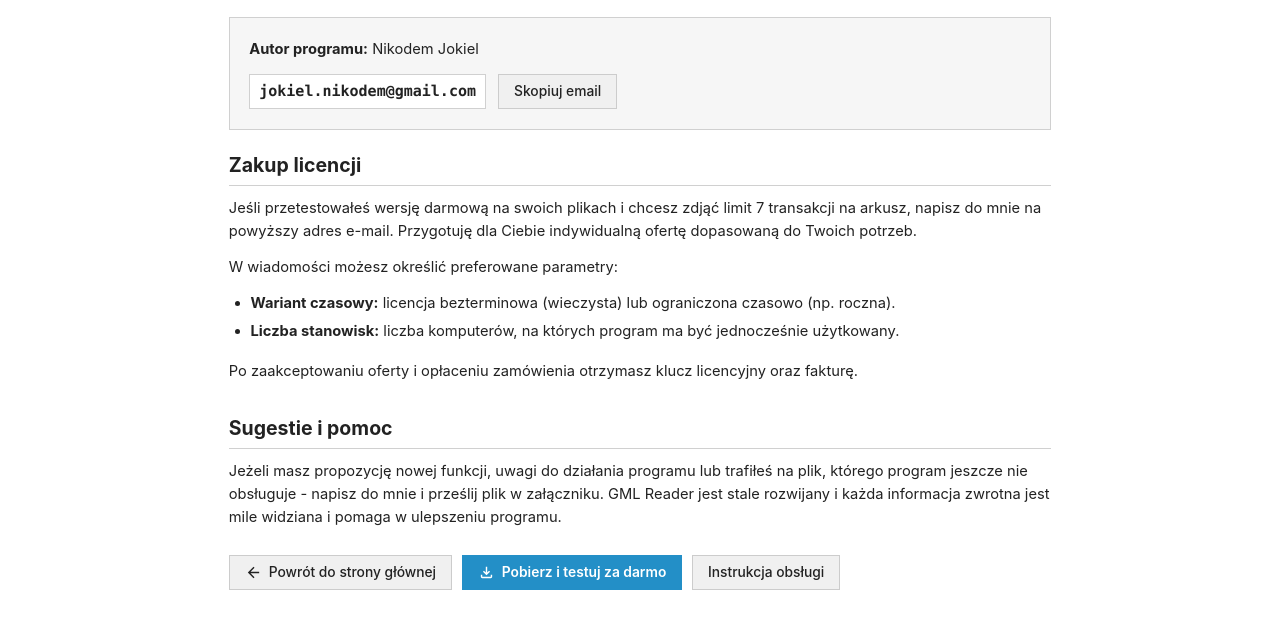
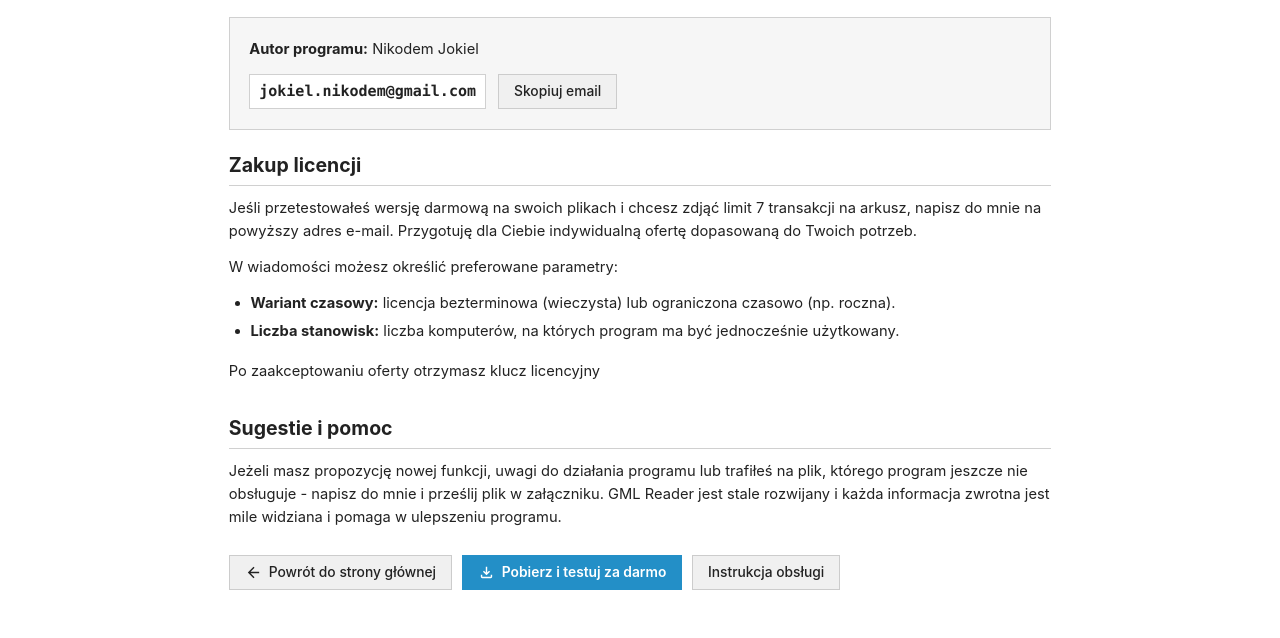
Before and after one commit to nikodemJokiel/gml_reader_website, a plain HTML site: page contact.html in a window 1280 px wide. Shown: the part 162-800 px from the top of the page. Drawn offline with Linux system fonts and the light colour scheme.

Commit message:
contact chages

```diff
--- a/contact.html
+++ b/contact.html
@@ -27,7 +27,9 @@
         <li><button class="theme-btn" id="theme-toggle" aria-label="Zmień motyw" title="Zmień motyw"></button></li>
       </ul>
       <button class="mobile-toggle" id="mobile-toggle" aria-label="Menu nawigacji" title="Menu">
-        <svg viewBox="0 0 24 24" fill="currentColor"><path d="M3,18V16H21v2H3Zm0-5V11H21v2H3ZM3,8V6H21V8H3Z"/></svg>
+        <svg viewBox="0 0 24 24" fill="currentColor">
+          <path d="M3,18V16H21v2H3Zm0-5V11H21v2H3ZM3,8V6H21V8H3Z" />
+        </svg>
       </button>
     </div>
   </header>
@@ -58,7 +60,7 @@
         <li><strong>Liczba stanowisk:</strong> liczba komputerów, na których program ma być jednocześnie użytkowany.
         </li>
       </ul>
-      <p>Po zaakceptowaniu oferty i opłaceniu zamówienia otrzymasz klucz licencyjny oraz fakturę.</p>
+      <p>Po zaakceptowaniu oferty otrzymasz klucz licencyjny</p>
 
       <h2>Sugestie i pomoc</h2>
       <p>Jeżeli masz propozycję nowej funkcji, uwagi do działania programu lub trafiłeś na plik, którego program jeszcze
@@ -67,11 +69,16 @@
 
       <div class="btn-group" style="margin-top: 1.75rem;">
         <a href="index.html" class="btn">
-          <svg viewBox="0 0 24 24" fill="currentColor"><path d="M7.83,13l5.6,5.6L12,20L4,12l8-8l1.43,1.4L7.83,11H20v2H7.83Z"/></svg>
+          <svg viewBox="0 0 24 24" fill="currentColor">
+            <path d="M7.83,13l5.6,5.6L12,20L4,12l8-8l1.43,1.4L7.83,11H20v2H7.83Z" />
+          </svg>
           <span>Powrót do strony głównej</span>
         </a>
         <a href="download.html" class="btn btn-primary">
-          <svg viewBox="0 0 24 24" fill="currentColor"><path d="M12,16L7,11L8.4,9.55l2.6,2.6V4h2v8.15l2.6-2.6L17,11l-5,5ZM6,20q-0.82,0-1.41-0.59T4,18V15H6v3H18V15h2v3q0,0.82-0.59,1.41T18,20H6Z"/></svg>
+          <svg viewBox="0 0 24 24" fill="currentColor">
+            <path
+              d="M12,16L7,11L8.4,9.55l2.6,2.6V4h2v8.15l2.6-2.6L17,11l-5,5ZM6,20q-0.82,0-1.41-0.59T4,18V15H6v3H18V15h2v3q0,0.82-0.59,1.41T18,20H6Z" />
+          </svg>
           <span>Pobierz i testuj za darmo</span>
         </a>
         <a href="user-manual.html" class="btn">Instrukcja obsługi</a>
@@ -91,7 +98,9 @@
         <div>GML Reader — Nikodem Jokiel (<a href="mailto:jokiel.nikodem@gmail.com">jokiel.nikodem@gmail.com</a>)</div>
         <div>© 2026</div>
       </div>
-      <div class="footer-trademark">Microsoft, Windows oraz Excel są zastrzeżonymi znakami towarowymi firmy Microsoft Corporation w Stanach Zjednoczonych i/lub innych krajach. Wszelkie inne nazwy handlowe i znaki towarowe użyte na stronie należą do ich prawnych właścicieli i zostały użyte wyłącznie w celach informacyjnych.</div>
+      <div class="footer-trademark">Microsoft, Windows oraz Excel są zastrzeżonymi znakami towarowymi firmy Microsoft
+        Corporation w Stanach Zjednoczonych i/lub innych krajach. Wszelkie inne nazwy handlowe i znaki towarowe użyte na
+        stronie należą do ich prawnych właścicieli i zostały użyte wyłącznie w celach informacyjnych.</div>
     </div>
   </footer>
   <script src="js/main.js"></script>
```
